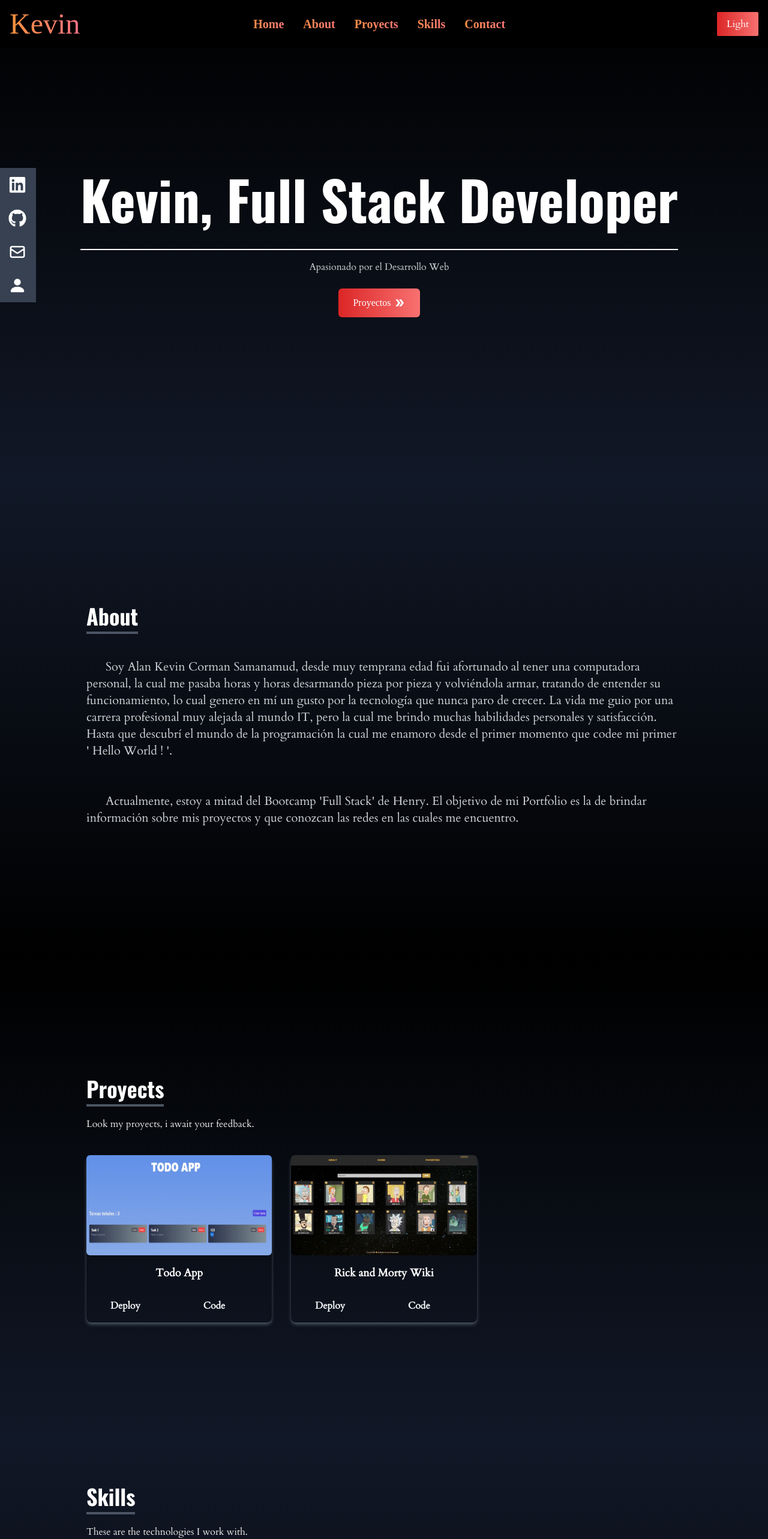
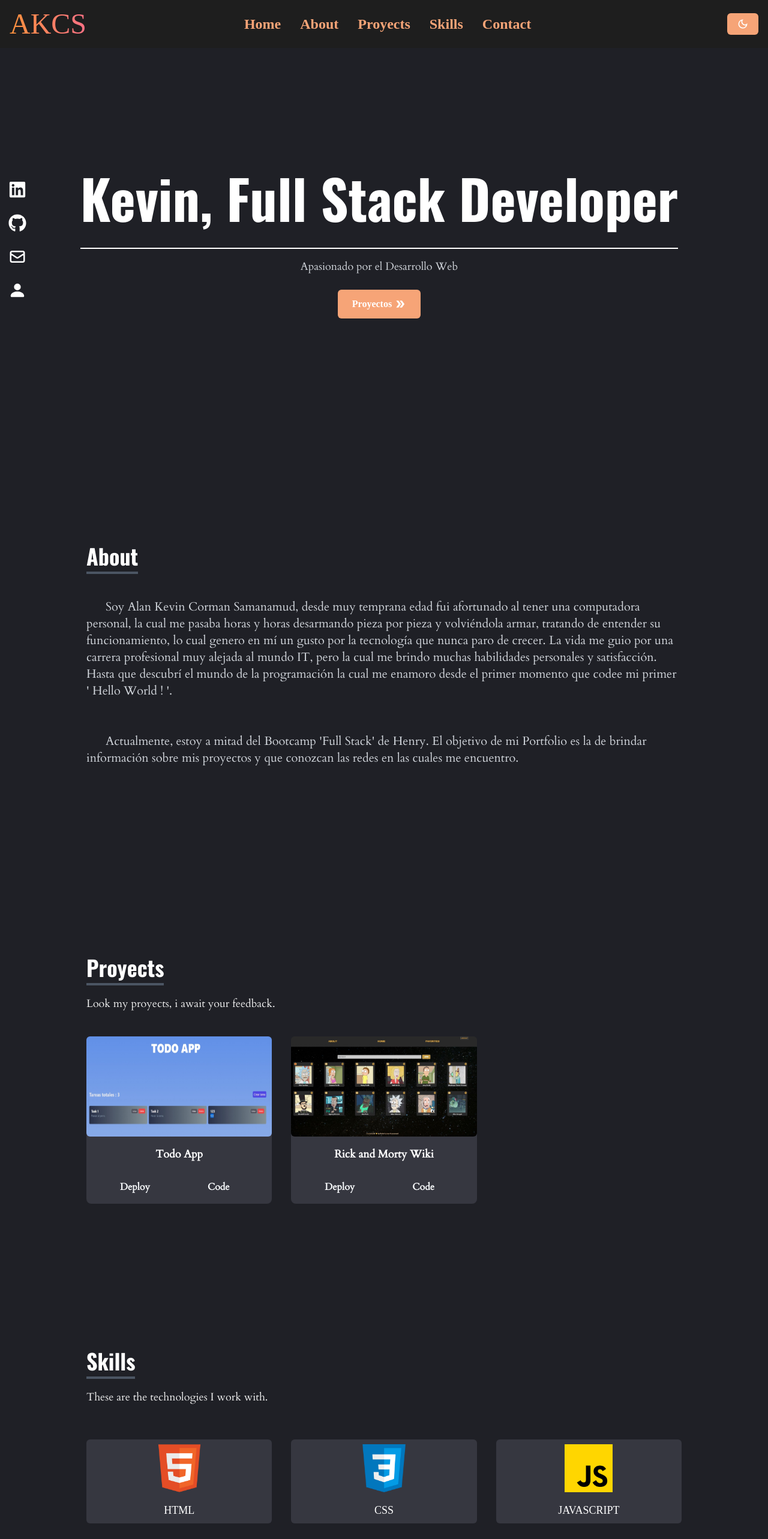
Before and after one commit to Laoset/Portfolio, a React (Create React App) app: page / in a window 1280 px wide. Shown: the top 2566 px of the page at 60% size. Built offline with nearby package versions, Linux system fonts and the light colour scheme; the HTML template or start-up script is replaced by a standard one; a web font is replaced by a local one.

Commit message:
newStyle

```diff
--- a/src/App.js
+++ b/src/App.js
@@ -8,13 +8,13 @@ import Social from "./components/Social";
 function App() {
   return (
     <div>
+      <Social/>
       <Navbar/>
       <Home/>
       <About/>
       <Proyecto/>
       <Skills/>
       <Contact/>
-      <Social/>
     </div>
   );
 }
--- a/src/components/About.jsx
+++ b/src/components/About.jsx
@@ -4,7 +4,7 @@ const About = () => {
   return (
     <div
       name='About'
-      className='w-full h-screen bg-gradient-to-b from-gray-900 to-black text-white dark:bg-light'>
+      className='w-full h-[75vh] bg-otroFondo text-white dark:bg-light'>
         <div className='max-w-screen-lg p-4 mx-auto flex flex-col justify-center w-full h-full'>
             <div className='pb-8'>
                <p className='font-oswald text-4xl font-extrabold inline border-b-4 border-gray-600 dark:text-gray-900'>About</p>
--- a/src/components/DarkMode.jsx
+++ b/src/components/DarkMode.jsx
@@ -1,4 +1,5 @@
 import React, { useEffect, useState } from 'react'
+import {MdDarkMode, MdOutlineDarkMode} from 'react-icons/md'
 // import ReactSwitch from 'react-switch'
 
 const DarkMode = () => {
@@ -18,7 +19,7 @@ const DarkMode = () => {
         }
   return (
     <>
-    <button onClick={handleTheme} className='hover:animate-pulse font-cardo rounded-sm bg-gradient-to-r from-red-600 to-red-400 cursor-pointer py-2  px-4 text-white dark:text-slate-700'>{theme === "dark"? "Dark": "Light"}</button>
+    <button onClick={handleTheme} className='hover:animate-pulse font-cardo rounded-md bg-nuevoBoton hover:bg-nuevoBoton2 cursor-pointer py-2  px-4 text-white dark:text-slate-700'>{theme === "dark"? <MdDarkMode size={20}/> : <MdOutlineDarkMode size={20}/>}</button>
     </>
   )
 
--- a/src/components/Home.jsx
+++ b/src/components/Home.jsx
@@ -5,7 +5,7 @@ const Home = () => {
   return (
     <div
         name='Home'
-        className='h-screen  bg-gradient-to-b from-black to-gray-900 dark:bg-light'
+        className=' h-screen bg-otroFondo dark:bg-light'
     >
         <div
         className='max-w-screen-lg mx-auto flex flex-col items-center  justify-center h-full pr-4 md:flex-row'
@@ -20,10 +20,10 @@ const Home = () => {
 
                 <div className='h-[2px] bg-white mt-4 dark:bg-black'></div>
                 <div className='flex justify-center items-center'>
-                    <p className='font-cardo text-gray-300 py-4 mx-m-md dark:text-black dark:font-semibold '>Apasionado por el Desarrollo Web</p>
+                    <p className='text-lg font-cardo text-gray-300 py-4 mx-m-md dark:text-black dark:font-semibold '>Apasionado por el Desarrollo Web</p>
                 </div>
-                <div className='flex justify-center items-center'>
-                    <Link to='Proyects' smooth duration={500} className=' group text-white w-fit px-6 py-3 my-2 flex items-center rounded-md bg-gradient-to-r from-red-600 to-red-400 cursor-pointer'>
+                <div className='flex justify-center items-center '>
+                    <Link to='Proyects' smooth duration={500} className=' group text-white w-fit px-6 py-3 my-2 flex items-center rounded-md font-semibold bg-nuevoBoton hover:bg-nuevoBoton2 cursor-pointer'>
                         Proyectos
                         <span className='group-hover:rotate-90 duration-300 pl-1'>
                         <MdDoubleArrow size={20}/>
--- a/src/components/Navbar.jsx
+++ b/src/components/Navbar.jsx
@@ -27,9 +27,9 @@ const Navbar = () => {
         }
     ];
   return (
-    <div className='flex justify-between items-center w-full h-20 text-white fixed bg-black px-4 dark:bg-light'>
+    <div className='flex justify-between items-center w-full h-20 text-white fixed bg-casiFondo px-4 dark:bg-light'>
         <div>
-            <h1 className='hover:animate-pulse text-transparent bg-clip-text bg-gradient-to-r from-orange-400 to-rose-400 text-5xl font-marca hover:from-red-400 hover:to-red-600'>Kevin</h1>
+            <h1 className='hover:animate-pulse text-transparent bg-clip-text bg-gradient-to-r from-orange-400 to-rose-400 text-5xl font-marca hover:from-red-400 hover:to-red-600'>AKCS</h1>
         </div>
 
         <div className='relative right-8'>
@@ -37,7 +37,7 @@ const Navbar = () => {
             {links.map(({id, link}) => (
                 <li
                     key={id}
-                    className=' font-black text-xl text-transparent bg-clip-text bg-gradient-to-r from-orange-400 to-rose-400 px-4 cursor-pointer  hover:scale-110 duration-200 dark:bg-dark'
+                    className='text-nuevoBoton hover:text-nuevoBoton2 font-black text-2xl px-4 cursor-pointer hover:scale-110 duration-200 '
                 >
                     <Link to={link} smooth duration={500}>{link}</Link>
                 </li>
@@ -71,3 +71,5 @@ const Navbar = () => {
 }
 
 export default Navbar
+// //key={id}
+// className='text-nuevoBoton font-black text-2xl text-transparent bg-clip-text bg-gradient-to-r from-orange-400 to-rose-400 px-4 cursor-pointer  hover:scale-110 duration-200 dark:bg-dark'
--- a/src/components/Proyecto.jsx
+++ b/src/components/Proyecto.jsx
@@ -22,20 +22,20 @@ const Proyecto = () => {
         },
     ]
   return (
-    <div name='Proyects' className='h-screen w-full text-white md:h-screen bg-gradient-to-b from-black to-gray-900 dark:bg-light'>
+    <div name='Proyects' className='w-full text-white md:h-screen bg-otroFondo dark:bg-light'>
         <div className='max-w-screen-lg p-4 mx-auto flex flex-col justify-center w-full h-full'>
             <div className='pb-4'>
                 <p className='font-oswald text-4xl font-extrabold inline border-b-4 border-gray-600 dark:text-gray-900'>Proyects</p>
-                <p className='font-cardo py-6 text-nuevoWhite mx-m-md dark:font-semibold dark:text-black'>Look my proyects, i await your feedback.</p>
+                <p className='font-cardo py-6 text-nuevoWhite mx-m-md dark:font-semibold dark:text-black text-lg'>Look my proyects, i await your feedback.</p>
             </div>
             <div className='grid sm:grid-cols-2 md:grid-cols-3 gap-8 px-12 sm:px-0'>
             {
             portfolios.map(({id,src,title,href,code})=>(
-               <div key={id} className='shadow-md shadow-gray-600 rounded-lg'>
+               <div key={id} className='dark:shadow-lg rounded-lg bg-colorCards dark:bg-slate-200 dark:shadow-nuevoOrange'>
                         <img src={src} alt="tiempo" className='h-[60%] w-full rounded-md duration-200 hover:scale-105 mb-2'/>
-                        <h2 className='font-cardo font-semibold text-lg pt-2 text-center'>{title}</h2>
+                        <h2 className='dark:text-black font-cardo font-semibold text-lg pt-2 text-center'>{title}</h2>
                     <div className='flex items-center justify-center dark:bg-slate-200'>
-                        <a href={href} target='_blank' rel='noreferrer' className='font-cardo cursor-pointer font-semibold w-1/2 px-6 py-3 m-4 duration-200 hover:scale-105 text-slate-50 dark:text-black'>Deploy</a>
+                        <a href={href} target='_blank' rel='noreferrer' className='font-cardo cursor-pointer font-semibold w-1/2 px-10 py-3 m-4 duration-200 hover:scale-105 text-slate-50 dark:text-black'>Deploy</a>
                         <a href={code} target='_blank' rel='noreferrer' className='font-cardo cursor-pointer font-semibold w-1/2 px-6 py-3 m-4 duration-200 hover:scale-105 text-slate-50 dark:text-black'>Code</a>
                     </div>
                 </div>
--- a/src/components/Skills.jsx
+++ b/src/components/Skills.jsx
@@ -63,17 +63,17 @@ const Skills = () => {
         },
     ]
   return (
-    <div name='Skills' className='bg-gradient-to-b from-gray-900 to-black w-full h-screen dark:bg-light'>
+    <div name='Skills' className='bg-otroFondo w-full h-screen dark:bg-light'>
         <div className='max-w-screen-lg mx-auto p-4 flex flex-col justify-center w-full h-full text-white'>
             <div>
                 <p className='font-oswald text-4xl font-extrabold inline border-b-4 border-gray-600 dark:text-gray-900'>Skills</p>
-                <p className='font-cardo py-6 text-nuevoWhite mx-m-md dark:font-semibold dark:text-black'>These are the technologies I work with.</p>
+                <p className='text-lg font-cardo py-6 text-nuevoWhite mx-m-md dark:font-semibold dark:text-black'>These are the technologies I work with.</p>
             </div>
 
             <div className='w-full grid grid-cols-2 sm:grid-cols-3 gap-8 text-center py-8 px-12 sm:px-0 '>
             {
                 techs.map(({id,src, title, state})=>(
-                    <div key={id} className={`shadow-md hover:scale-105 duration-500 dark:bg-slate-200 shadow-nuevoOrange`}>
+                    <div key={id} className={`bg-colorCards dark:shadow-sm hover:scale-105 duration-500 dark:bg-slate-200 dark:shadow-nuevoOrange rounded-md py-2`}>
                         <img src={src} alt="" className='w-20 mx-auto'/>
                         <p className='font-habil mt-4 text-lg  dark:text-black'>{title}</p>
                         <div>
--- a/src/components/Social.jsx
+++ b/src/components/Social.jsx
@@ -40,12 +40,33 @@ const Social = () => {
         }
     ]
   return (
-    <div className='hidden lg:flex flex-col top-[35%] left-0 fixed'>
+    <div className='h-full  lg:flex flex-col justify-center align-middle fixed'>
+        <ul className=''>
+            {links.map(({id,child, href, download})=>(
+                <li
+                key={id}
+                className='flex justify-between items-center w-40 h-14 px-4 ml-[-100px] hover:ml-[-10px] duration-300 hover:rounded-md '
+                >
+                <a
+                href={href} className='flex justify-between items-center dark:text-black w-full text-white' download={download} target='_blank' rel='noreferrer'
+                >
+                    {child}
+                </a>
+            </li>
+            ))}
+        </ul>
+    </div>
+  )
+}
+
+export default Social
+
+{/* <div className='h-screen hidden lg:flex flex-col top-[35%] left-0 fixed'>
         <ul>
             {links.map(({id,child, href, download})=>(
                 <li
                 key={id}
-                className='flex justify-between items-center w-40 h-14 px-4 ml-[-100px] hover:ml-[-10px] duration-300 hover:rounded-md bg-gray-700'
+                className='flex justify-between items-center w-40 h-14 px-4 ml-[-100px]  bg-gray-700'
                 >
                 <a
                 href={href} className='flex justify-between items-center  w-full text-white' download={download} target='_blank' rel='noreferrer'
@@ -57,6 +78,4 @@ const Social = () => {
         </ul>
     </div>
   )
-}
-
-export default Social
+} */}
--- a/tailwind.config.js
+++ b/tailwind.config.js
@@ -14,7 +14,12 @@ module.exports = {
     colors: {
       'nuevoWhite': "#efefef",
       'nuevoOrange': '#de2b2b',
-      'nuevoGris': '#393737'
+      'nuevoGris': '#393737',
+      'casiFondo': '#1e1e1e',
+      'otroFondo': '#1f2026',
+      'colorCards': '#363740',
+      'nuevoBoton': '#f6a477',
+      'nuevoBoton2': '#ea7067'
     }
     },
     fontFamily:{
```
Also changed, not shown: src/components/Contact.jsx (+5 -5 lines).
